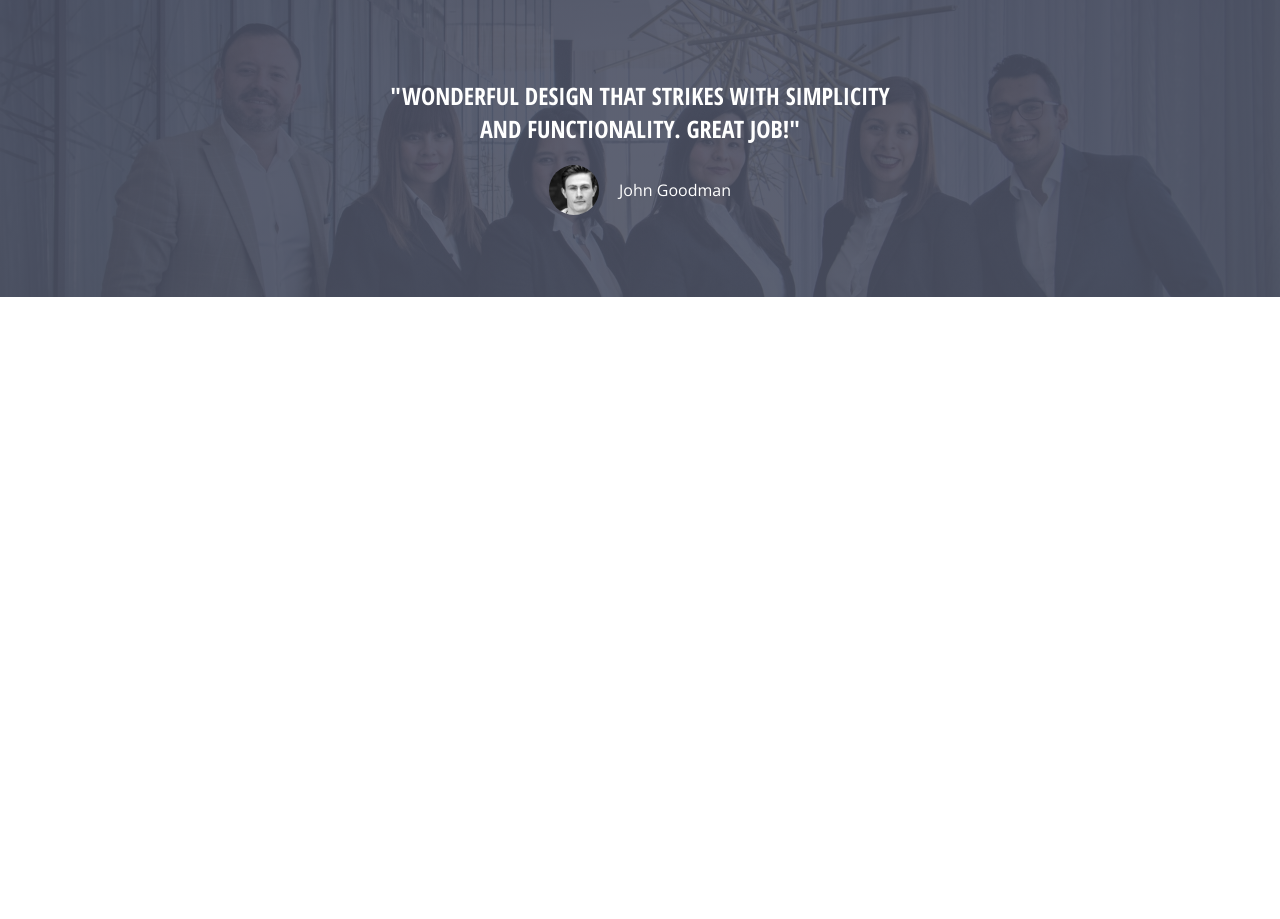
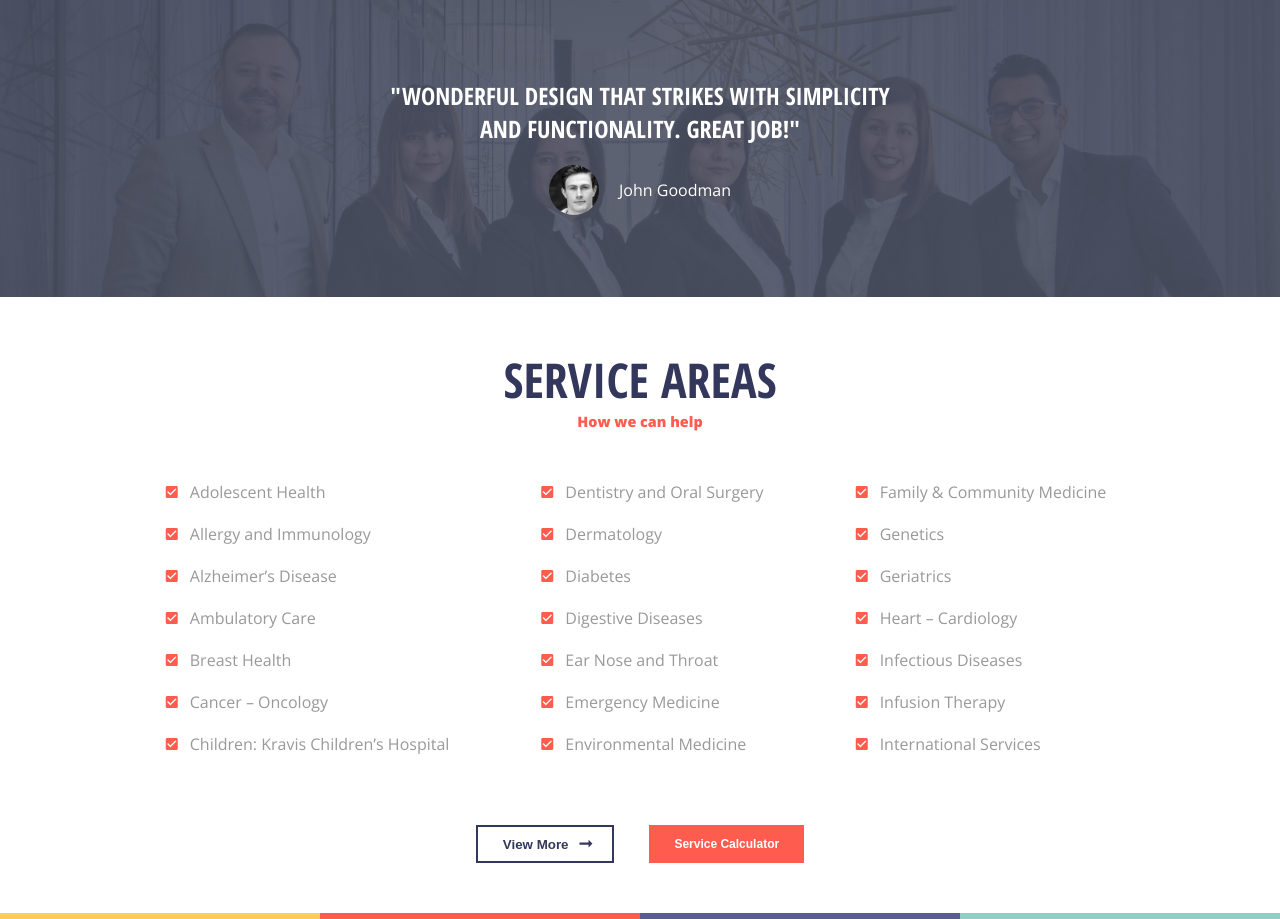
Before and after one commit to smithms91/VanillaJS, a plain HTML site: page index.html in a window 1280 px wide. Shown: the part 1367-2286 px from the top of the page. Before the commit the page ends 1664 px from the top, so only its background shows below. Drawn offline with nearby package versions, Linux system fonts and the light colour scheme.

Commit message:
Added a Section & Scroll To Top

```diff
--- a/index.html
+++ b/index.html
@@ -165,6 +165,59 @@
     </div>
   </section>
 
+  <section class="service-area">
+    <h3>Service Areas</h3>
+    <p>How we can help</p>
+    <div class="offers">
+      <div class="row">
+        <ul>
+          <li>Adolescent Health</li>
+          <li>Allergy and Immunology</li>
+          <li>Alzheimer’s Disease</li>
+          <li>Ambulatory Care</li>
+          <li>Breast Health</li>
+          <li>Cancer – Oncology</li>
+          <li>Children: Kravis Children’s Hospital</li>
+        </ul>
+      </div>
+      <div class="row">
+        <ul>
+          <li>Dentistry and Oral Surgery</li>
+          <li>Dermatology</li>
+          <li>Diabetes</li>
+          <li>Digestive Diseases</li>
+          <li>Ear Nose and Throat</li>
+          <li>Emergency Medicine</li>
+          <li>Environmental Medicine</li>
+        </ul>
+      </div>
+      <div class="row">
+        <ul>
+          <li>Family & Community Medicine</li>
+          <li>Genetics</li>
+          <li>Geriatrics</li>
+          <li>Heart – Cardiology</li>
+          <li>Infectious Diseases</li>
+          <li>Infusion Therapy</li>
+          <li>International Services</li>
+        </ul>
+      </div>
+    </div>
+    <div class="buttons">
+      <button class="view-more">View More</button>
+      <button class="services">Service Calculator</button>
+    </div>
+  </section>
+
+  <div class="colored_bar">
+    <div class="color color1"></div>
+    <div class="color color2"></div>
+    <div class="color color3"></div>
+    <div class="color color4"></div>
+  </div>
+
+  <a href="#" id="backToTop">^</a>
+
 <script src="https://code.jquery.com/jquery-3.3.1.min.js"></script>
 <script src="script.js"></script>
 </body>
--- a/script.js
+++ b/script.js
@@ -23,4 +23,17 @@ $(document).ready(function() {
     $(".hidden.features").slideToggle();
   });
 
+  $(window).scroll(function(){
+    if ($(this).scrollTop() > 50) {
+        $('#backToTop').fadeIn('slow');
+    } else {
+        $('#backToTop').fadeOut('slow');
+    }
+  });
+
+  $('#backToTop').click(function(){
+      $("html, body").animate({ scrollTop: 0 }, 500);
+      return false;
+  });
+
 });
--- a/style.css
+++ b/style.css
@@ -467,3 +467,120 @@ nav {
   border-radius: 100%;
   margin-right: 20px;
 }
+
+#backToTop {
+  width: 40px;
+  height: 40px;
+  bottom: 125px;
+  left: 90%;
+  background-color: #595D8F;
+  display: flex;
+  justify-content: center;
+  align-items: center;
+  color: white;
+  text-decoration: none;
+  position: fixed;
+  }
+
+  #backToTop:hover {
+    background-color: #FF5C50;
+  }
+
+  /* Service Section */
+
+  .service-area {
+    display: flex;
+    flex-direction: column;
+    justify-content: center;
+    align-items: center;
+    padding: 50px;
+  }
+
+  .service-area h3 {
+    font-size: 3em;
+    font-family: "Open Sans Condensed", sans-serif;
+    color: rgb(52, 55, 92);
+    text-transform: uppercase;
+  }
+
+  .service-area p {
+    color: #FF5C50;
+    font-size: .9em;
+    font-weight: 900;
+  }
+
+  .offers {
+    display: flex;
+  }
+
+  .row {
+    padding: 50px;
+  }
+
+  .offers .row ul li {
+    list-style-type: none;
+    margin-bottom: 20px;
+    color: #999;
+  }
+
+  .offers .row ul li::before {
+    font-family: "Material Icons";
+    content: "check_box";
+    position: relative;
+    right: 10px;
+    top: 2px;
+    color: #FF5C50;
+  }
+
+  .buttons {
+    display: flex;
+    justify-content: space-evenly;
+    width: 400px;
+  }
+
+  .buttons button {
+    padding: 8px 25px;
+  }
+
+  .view-more {
+    background: transparent;
+    display: flex;
+    align-items: center;
+    border: 2px solid rgb(52, 55, 92);
+    color: rgb(52, 55, 92);
+    font-weight: 600;
+    cursor: pointer;
+    transition: all .3s;
+  }
+
+  .view-more::after {
+    font-family: "Material Icons";
+    content: "arrow_right_alt";
+    position: relative;
+    font-size: 18px;
+    left: 8px;
+    transition: all .3s;
+  }
+
+  .view-more:hover {
+    border: 2px solid #FF5C50;
+  }
+
+  .view-more:hover::after {
+    left: 5px;
+  }
+
+  .services {
+    background-color: #FF5C50;
+    outline: none;
+    border: none;
+    color: white;
+    font-weight: 900;
+    font-size: .75em;
+    cursor: pointer;
+    transition: all .3s;
+  }
+
+  .services:hover {
+    background-color: rgb(52, 55, 92);
+  }
```
